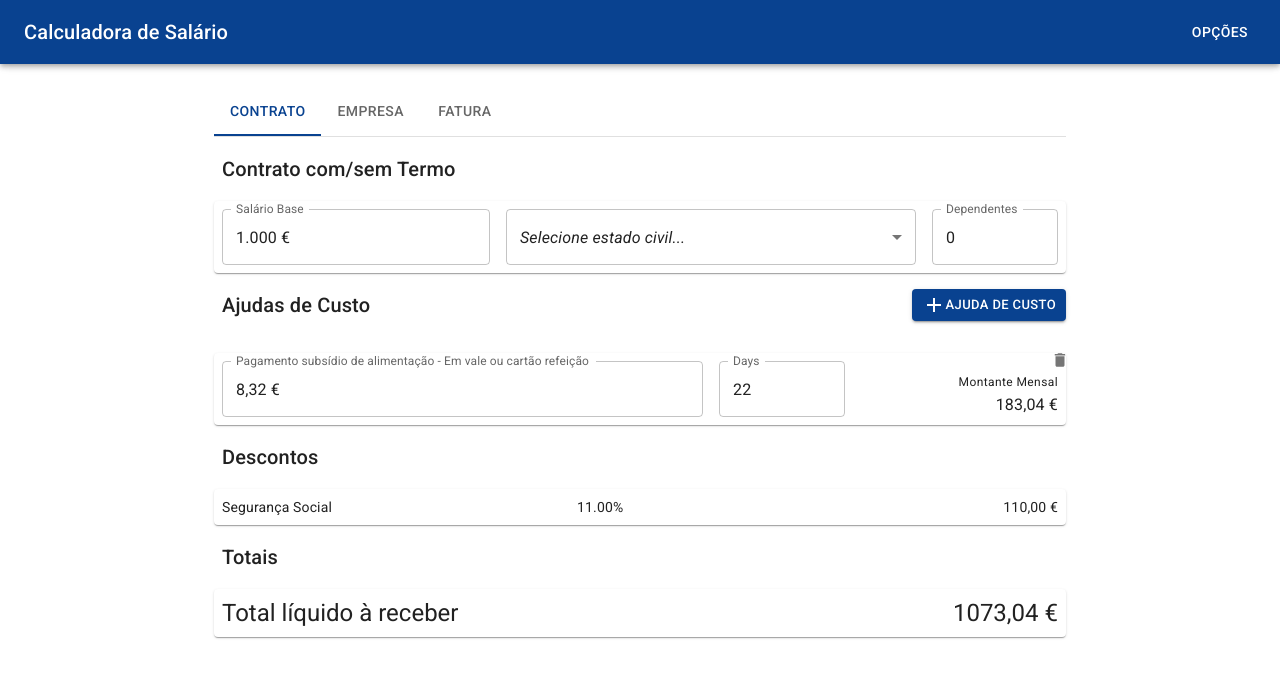
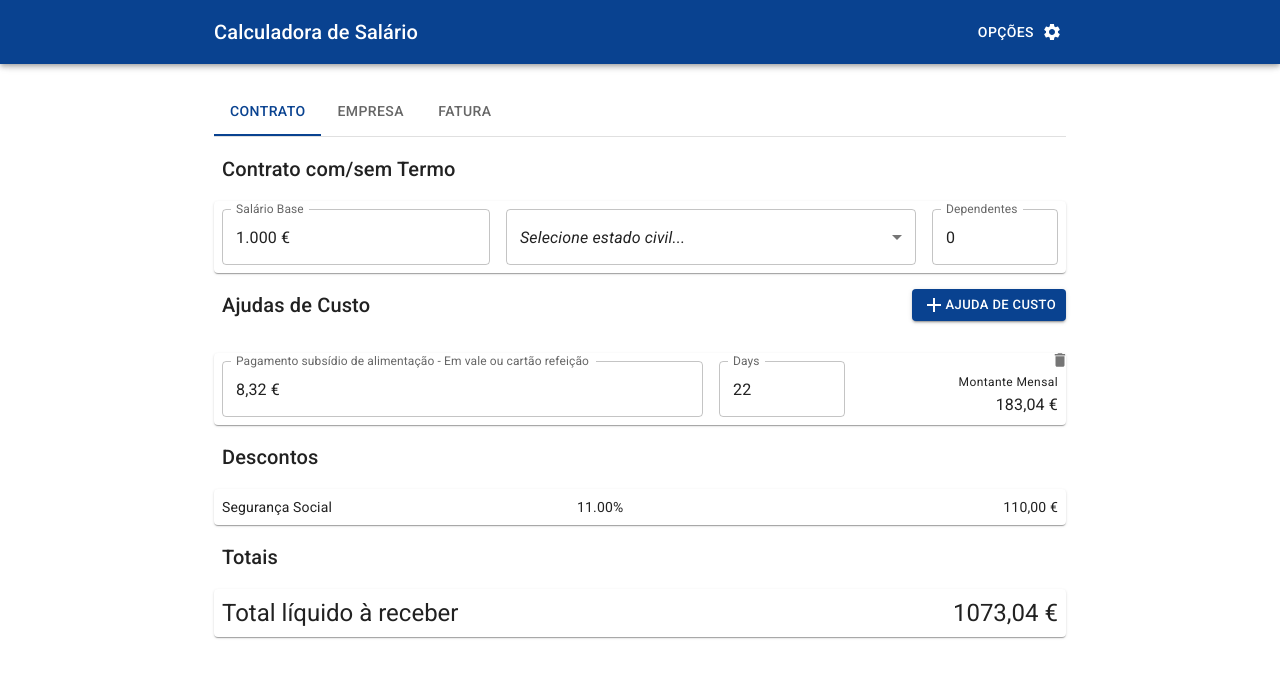
Before and after one commit to edgarmesquita/salary-calculator.github.io, a Next.js app: page / in a window 1280 px wide. Shown: the top 678 px of the page. Built offline with nearby package versions, Linux system fonts and the light colour scheme.

Commit message:
fixing layout

```diff
--- a/src/pages/index.tsx
+++ b/src/pages/index.tsx
@@ -15,6 +15,8 @@ import { getEchelon, getIrsDeductionAmount, getScale } from '@/funcs/irs';
 import { formatCurrency } from '@/funcs';
 import { getAllowanceGroup, getAllowanceItem, getAllowances, getUnitDescription } from '@/funcs/allowance';
 import CloseIcon from '@mui/icons-material/Close';
+import SettingsIcon from '@mui/icons-material/Settings';
+
 interface StateAllowanceItem {
   id: number; quantity: number, value: number
 }
@@ -211,12 +213,14 @@ export default function HomePage() {
   return (
     <>
       <AppBar position="fixed">
-        <Toolbar>
-          <Typography variant="h6" component="div" sx={{ flexGrow: 1 }}>
-            Calculadora de Salário
-          </Typography>
-          <Button color="inherit" onClick={toggleDrawer(true)}>Opções</Button>
-        </Toolbar>
+        <Container maxWidth="md">
+          <Toolbar disableGutters>
+            <Typography variant="h6" component="div" sx={{ flexGrow: 1 }}>
+              Calculadora de Salário
+            </Typography>
+            <Button color="inherit" onClick={toggleDrawer(true)} endIcon={<SettingsIcon />}>Opções</Button>
+          </Toolbar>
+        </Container>
       </AppBar>
       <Toolbar />
 
```
